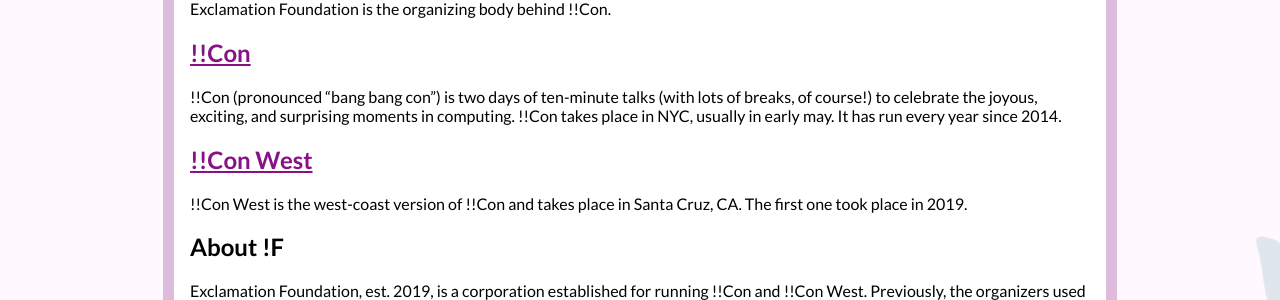
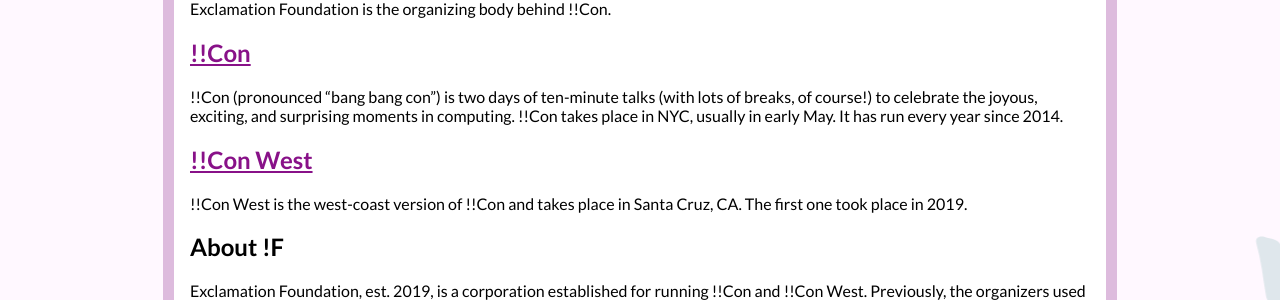
Before and after one commit to bangbangcon/exclamation.foundation, a Jekyll site: the page built from index.md, in a window 1280 px wide. Shown: the part 126-426 px from the top of the page. Built offline with Jekyll 4.4.1, drawn with Linux system fonts in a browser that asks for light colours.

```diff
--- a/_layouts/default.html
+++ b/_layouts/default.html
@@ -22,9 +23,6 @@
 
       </section>
       <footer>
-        {% if site.github.is_project_page %}
-        <p>This project is maintained by <a href="{{ site.github.owner_url }}">{{ site.github.owner_name }}</a></p>
-        {% endif %}
         <p><small>Hosted on GitHub Pages</small></p>
       </footer>
     </div>
--- a/index.md
+++ b/index.md
@@ -6,7 +6,7 @@ Exclamation Foundation is the organizing body behind !!Con.
 
 ## [!!Con](http://bangbangcon.com)
 
-!!Con (pronounced “bang bang con”) is two days of ten-minute talks (with lots of breaks, of course!) to celebrate the joyous, exciting, and surprising moments in computing. !!Con takes place in NYC, usually in early may. It has run every year since 2014.
+!!Con (pronounced “bang bang con”) is two days of ten-minute talks (with lots of breaks, of course!) to celebrate the joyous, exciting, and surprising moments in computing. !!Con takes place in NYC, usually in early May. It has run every year since 2014.
 
 ## [!!Con West](http://bangbangcon.com/west)
 
```
Also changed, not shown: other parts of _layouts/default.html (+1 -0 lines).
